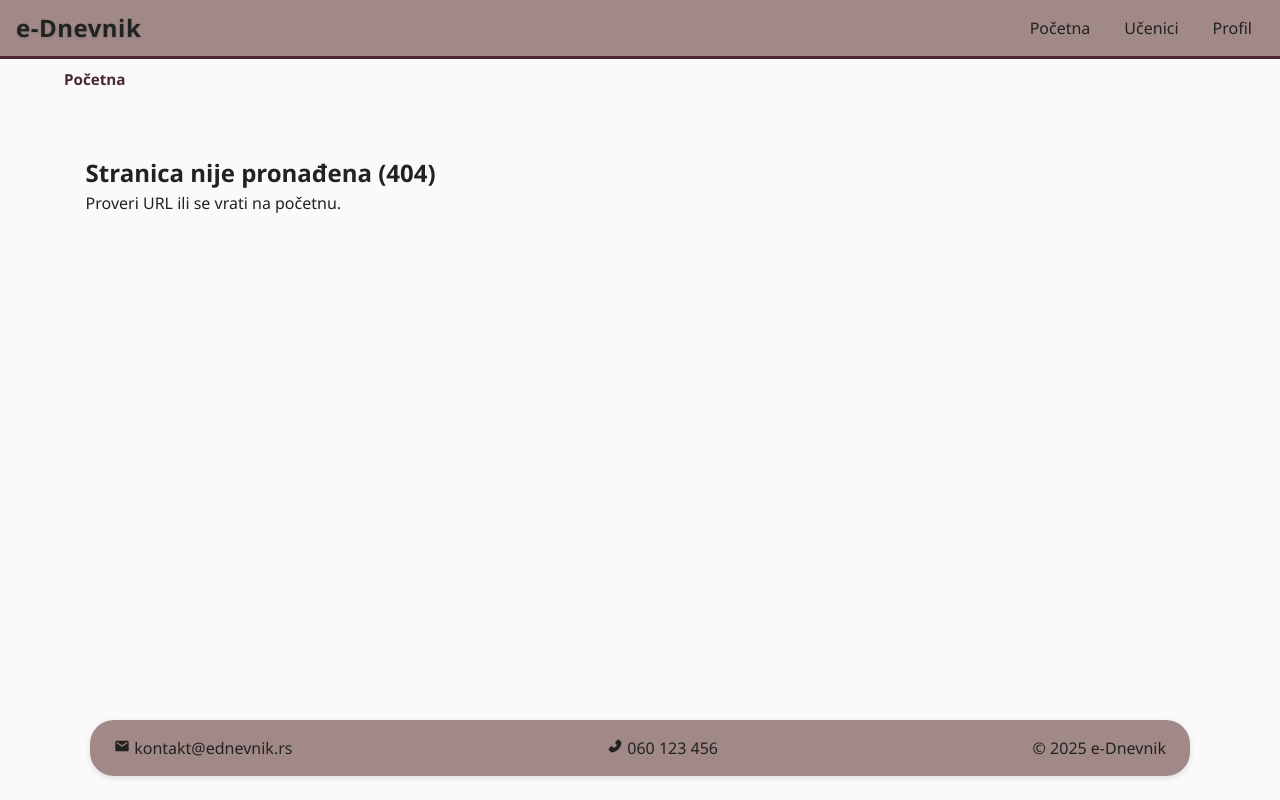
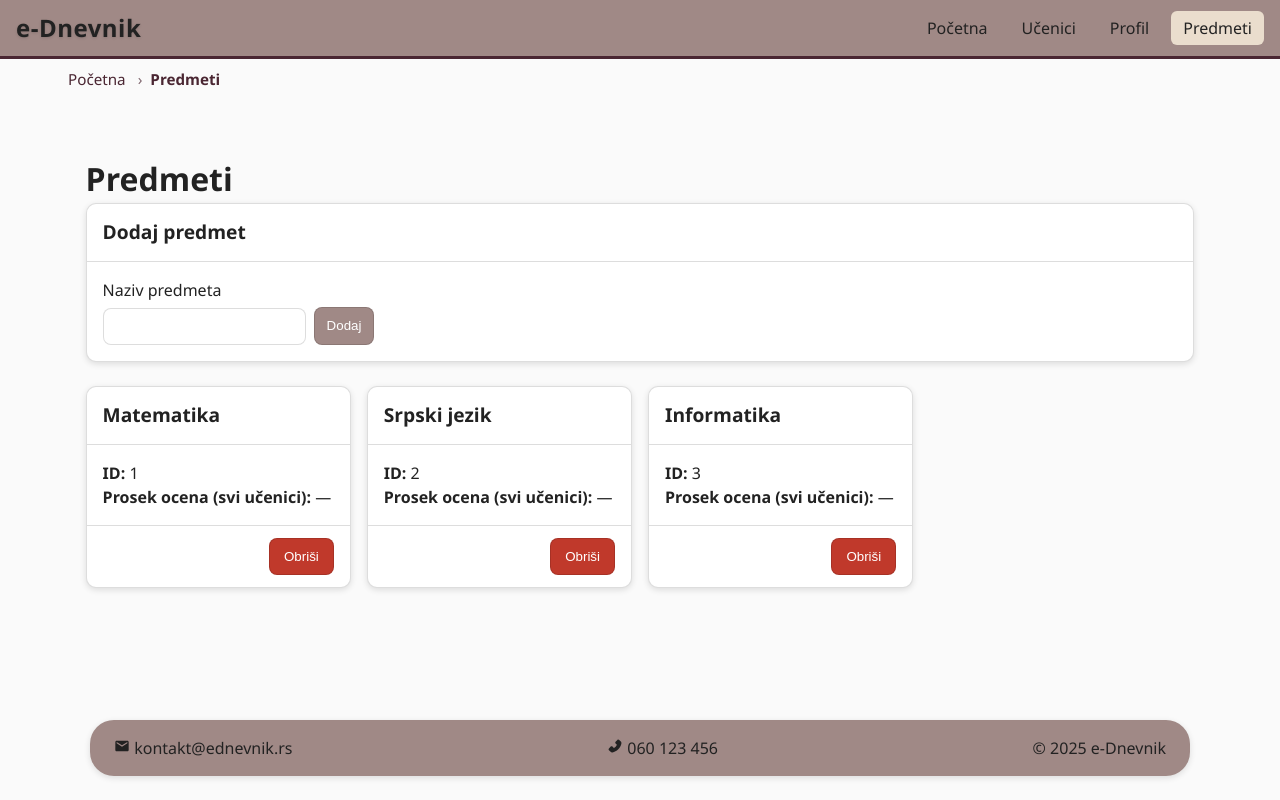
Before and after one commit to elab-development/internet-tehnologije-2024-projekat-appednevnik_2019_0057, a React (Create React App) app in the folder frontend/: page /subjects in a window 1280 px wide. Before the commit this address had no page. Built offline with nearby package versions, Linux system fonts and the light colour scheme; sample sign-in values are in the browser's storage.

Commit message:
Dodata stranica predmeti, omoguceno dodavanje ocena

```diff
--- a/frontend/src/App.js
+++ b/frontend/src/App.js
@@ -10,6 +10,7 @@ import Home from "./pages/Home";
 import NotFound from "./pages/NotFound";
 import ProtectedRoute from "./components/ProtectedRoute";
 import GuestRoute from "./components/GuestRoute";
+import Subjects from "./pages/Subjects";
 import { useLocalStorage } from "./hooks/useLocalStorage";
 import { useEffect } from "react";
 
@@ -39,6 +40,7 @@ function App() {
           <Route path="/home" element={<ProtectedRoute> <Home /> </ProtectedRoute> } />
           <Route path="/students" element={<ProtectedRoute allowedRoles={["nastavnik", "admin"]}> <Students /> </ProtectedRoute> } />
           <Route path="/profile" element={<ProtectedRoute> <Profile /></ProtectedRoute> } />
+          <Route path="/subjects" element={<ProtectedRoute allowedRoles={["admin"]}> <Subjects /> </ProtectedRoute> } />
           <Route path="*" element={<NotFound />} />
         </Routes>
       </main>
--- a/frontend/src/components/Breadcrumbs.jsx
+++ b/frontend/src/components/Breadcrumbs.jsx
@@ -10,6 +10,10 @@ const ROUTE_MAP = {
   "/profile": [
     { href: "/", label: "Početna" },
     { href: "/profile", label: "Profil" },
+  ],
+  "/subjects": [
+    { href: "/", label: "Početna" },
+    { href: "/subjects", label: "Predmeti" },
   ],
   "/login": [
     { href: "/", label: "Početna" },
--- a/frontend/src/components/NavBar.jsx
+++ b/frontend/src/components/NavBar.jsx
@@ -7,6 +7,7 @@ export default function NavBar() {
   const user = JSON.parse(localStorage.getItem("user") || "null");
   const role = String(user?.role || "").trim().toLowerCase();
   const canSeeStudents = role === "nastavnik" || role === "admin";
+  const isAdmin = role === "admin";
 
   if (pathname === "/login") {
     return (
@@ -25,6 +26,9 @@ export default function NavBar() {
           <li><NavLink to="/students">Učenici</NavLink></li>
         )}
         <li> <NavLink to="/profile">Profil</NavLink></li>
+        {isAdmin && (
+          <li><NavLink to="/subjects">Predmeti</NavLink></li>
+        )}
       </ul>
     </nav>
   );
--- /dev/null
+++ b/frontend/src/data/grades.js
@@ -0,0 +1,22 @@
+export const DEFAULT_GRADES_MAP = {
+  "1": [
+    { predmetId: 1, ocena: 5, datum: "2025-09-20" },
+    { predmetId: 2, ocena: 4, datum: "2025-09-27" },
+    { predmetId: 3, ocena: 5, datum: "2025-10-01" },
+  ],
+  "2": [
+    { predmetId: 1, ocena: 3, datum: "2025-09-19" },
+    { predmetId: 2, ocena: 4, datum: "2025-09-28" },
+  ],
+  "3": [
+    { predmetId: 2, ocena: 5, datum: "2025-10-02" },
+    { predmetId: 3, ocena: 4, datum: "2025-10-03" },
+  ],
+  "4": [
+    { predmetId: 1, ocena: 5, datum: "2025-09-25" },
+  ],
+  "5": [
+    { predmetId: 3, ocena: 2, datum: "2025-09-22" },
+    { predmetId: 3, ocena: 3, datum: "2025-09-29" },
+  ],
+};
--- a/frontend/src/data/students.js
+++ b/frontend/src/data/students.js
@@ -1,10 +1,10 @@
 export const STUDENTS = [
-  { id: 1, ime: "Ana Petrović",    razred: "IV-1", prosek: 4.80, email: "ana.p@example.com",   telefon: "060-111-111" },
-  { id: 2, ime: "Marko Jovanović", razred: "III-2", prosek: 3.95, email: "marko.j@example.com", telefon: "060-222-222" },
-  { id: 3, ime: "Jelena Ilić",     razred: "II-3", prosek: 4.20, email: "jelena.i@example.com", telefon: "060-333-333" },
-  { id: 4, ime: "Nikola Nikolić",  razred: "I-1",  prosek: 4.50, email: "nikola.n@example.com", telefon: "060-444-444" },
-  { id: 5, ime: "Mina Savić",      razred: "II-2", prosek: 5.00, email: "mina.s@example.com",   telefon: "060-555-555" },
-  { id: 6, ime: "Luka Vuković",    razred: "III-1",prosek: 3.70, email: "luka.v@example.com",   telefon: "060-666-666" },
-  { id: 7, ime: "Teodora Miloš",   razred: "IV-3", prosek: 4.10, email: "teodora.m@example.com",telefon: "060-777-777" },
-  { id: 8, ime: "Stefan Pavlović", razred: "I-2",  prosek: 3.40, email: "stefan.p@example.com", telefon: "060-888-888" }
+  { id: 1, ime: "Ana Petrović",    razred: "IV-1", email: "ana.p@example.com",   telefon: "060-111-111" },
+  { id: 2, ime: "Marko Jovanović", razred: "III-2", email: "marko.j@example.com", telefon: "060-222-222" },
+  { id: 3, ime: "Jelena Ilić",     razred: "II-3", email: "jelena.i@example.com", telefon: "060-333-333" },
+  { id: 4, ime: "Nikola Nikolić",  razred: "I-1",  email: "nikola.n@example.com", telefon: "060-444-444" },
+  { id: 5, ime: "Mina Savić",      razred: "II-2", email: "mina.s@example.com",   telefon: "060-555-555" },
+  { id: 6, ime: "Luka Vuković",    razred: "III-1",email: "luka.v@example.com",   telefon: "060-666-666" },
+  { id: 7, ime: "Teodora Milošević",   razred: "IV-3", email: "teodora.m@example.com",telefon: "060-777-777" },
+  { id: 8, ime: "Stefan Pavlović", razred: "I-2",  email: "stefan.p@example.com", telefon: "060-888-888" }
 ];
--- /dev/null
+++ b/frontend/src/data/subjects.js
@@ -0,0 +1,5 @@
+export const DEFAULT_SUBJECTS = [
+  { id: 1, naziv: "Matematika" },
+  { id: 2, naziv: "Srpski jezik" },
+  { id: 3, naziv: "Informatika" },
+];
--- a/frontend/src/pages/Home.jsx
+++ b/frontend/src/pages/Home.jsx
@@ -1,7 +1,8 @@
 import AppCard from "../components/AppCard";
-import { useMemo } from "react";
+import { useMemo, useState, useEffect } from "react";
 import { useLocalStorage } from "../hooks/useLocalStorage";
 import { STUDENTS } from "../data/students";
+import { DEFAULT_GRADES_MAP } from "../data/grades";
 
 const OBAVESTENJA = [
   {
@@ -33,8 +34,11 @@ const tipToClass = {
   danger: "card-danger",
 };
 
+const LS_GRADES = "grades";
+
 export default function Home() {
   const [user] = useLocalStorage("user", null);
+  const [gradesMap, setGradesMap] = useState({});
 
   const today = new Date().toLocaleDateString("sr-RS", {
     day: "2-digit",
@@ -42,18 +46,49 @@ export default function Home() {
     year: "numeric",
   });
 
+  useEffect(() => {
+    const load = () => {
+      try {
+       const raw = localStorage.getItem(LS_GRADES);
+       setGradesMap(raw ? JSON.parse(raw) : DEFAULT_GRADES_MAP);
+      } catch {
+        setGradesMap({});
+      }
+    };
+
+    load();
+
+    const onStorage = (e) => {
+      if (e.key === LS_GRADES) {
+       load();
+      }
+    };
+    window.addEventListener("storage", onStorage);
+    return () => window.removeEventListener("storage", onStorage);
+  }, []);
+
   const stats = useMemo(() => {
     const total = STUDENTS.length;
-    const avg = total
-      ? STUDENTS.reduce((sum, u) => sum + u.prosek, 0) / total
-      : 0;
+    let sum = 0;
+    let count = 0;
+
+    STUDENTS.forEach((u) => {
+      const gs = gradesMap[String(u.id)] || [];
+      if (gs.length) {
+        sum += gs.reduce((acc, g) => acc + Number(g.ocena || 0), 0);
+        count += gs.length;
+      }
+    });
+
+    const avg = count > 0 ? (sum / count) : 0;
     const gradesCount = new Set(STUDENTS.map((u) => u.razred)).size;
+
     return {
       total,
       avg: avg.toFixed(2),
       gradesCount,
     };
-  }, []);
+  }, [gradesMap]);
 
   return (
     <section className="container page">
--- a/frontend/src/pages/Students.jsx
+++ b/frontend/src/pages/Students.jsx
@@ -1,14 +1,62 @@
-import { useState, useMemo } from "react";
+import { useState, useMemo, useEffect } from "react";
 import AppCard from "../components/AppCard";
 import AppInput from "../components/AppInput";
 import AppModal from "../components/AppModal";
+import AppButton from "../components/AppButton";
 import { STUDENTS } from "../data/students";
+import { DEFAULT_SUBJECTS } from "../data/subjects";
+import { DEFAULT_GRADES_MAP } from "../data/grades";
+
+
+const LS_SUBJECTS = "subjects";
+const LS_GRADES = "grades";
+
+function loadSubjects() {
+  const raw = localStorage.getItem(LS_SUBJECTS);
+  if (!raw) return DEFAULT_SUBJECTS;
+  try { return JSON.parse(raw); } catch { return DEFAULT_SUBJECTS; }
+}
+
+function loadGradesMap() {
+  try { return JSON.parse(localStorage.getItem(LS_GRADES) || "{}"); }
+  catch { return {}; }
+}
+function saveGradesMap(map) {
+  localStorage.setItem(LS_GRADES, JSON.stringify(map));
+}
 
 export default function Students() {
   const [search, setSearch] = useState("");
   const [page, setPage] = useState(1);
   const [selectedStudent, setSelectedStudent] = useState(null);
   const perPage = 4;
+
+  const [subjects, setSubjects] = useState(loadSubjects());
+  const [gradesMap, setGradesMap] = useState(loadGradesMap());
+
+  const [predmetId, setPredmetId] = useState("");
+  const [ocena, setOcena] = useState("5");
+
+  const user = JSON.parse(localStorage.getItem("user") || "null");
+  const role = String(user?.role || "").trim().toLowerCase();
+  const canSeeStudents = role === "nastavnik";
+
+  useEffect(() => {
+  const raw = localStorage.getItem(LS_GRADES);
+  if (!raw) {
+    localStorage.setItem(LS_GRADES, JSON.stringify(DEFAULT_GRADES_MAP));
+    setGradesMap(DEFAULT_GRADES_MAP);
+  }
+}, []);
+
+  useEffect(() => {
+    const sub = loadSubjects();
+    setSubjects(sub);
+  }, []);
+
+  useEffect(() => {
+    saveGradesMap(gradesMap);
+  }, [gradesMap]);
 
   const filtered = useMemo(() => {
     return STUDENTS.filter(
@@ -24,6 +72,36 @@ export default function Students() {
     const startIndex = (safePage - 1) * perPage;
     return filtered.slice(startIndex, startIndex + perPage);
   }, [filtered, safePage]);
+
+  const gradesFor = (studentId) => gradesMap[String(studentId)] || [];
+
+  const avgFor = (studentId) => {
+    const gs = gradesFor(studentId);
+    if (!gs.length) return "—";
+    const sum = gs.reduce((acc, g) => acc + Number(g.ocena || 0), 0);
+    return (sum / gs.length).toFixed(2);
+  };
+
+  const addGrade = () => {
+    if (!selectedStudent) return;
+    const sid = String(selectedStudent.id);
+    const pid = Number(predmetId);
+    const oc = Number(ocena);
+
+    if (!pid || !oc) { alert("Izaberi predmet i ocenu."); return; }
+
+    const now = new Date().toISOString().slice(0, 10);
+    const entry = { predmetId: pid, ocena: oc, datum: now };
+
+    setGradesMap(prev => {
+      const copy = { ...prev };
+      copy[sid] = [...(copy[sid] || []), entry];
+      return copy;
+    });
+
+    setPredmetId("");
+    setOcena("5");
+  };
 
   return (
     <div className="container page">
@@ -51,7 +129,11 @@ export default function Students() {
                 {
                   label: "Detalji",
                   variant: "primary",
-                  onClick: () => setSelectedStudent(u),
+                  onClick: () => {
+                    setSelectedStudent(u);
+                    setPredmetId("");
+                    setOcena("5");
+                  },
                 },
                 {
                   label: "Poruka",
@@ -64,7 +146,7 @@ export default function Students() {
                 <strong>Razred:</strong> {u.razred}
               </p>
               <p>
-                <strong>Prosek:</strong> {u.prosek.toFixed(2)}
+                <strong>Prosek:</strong> {avgFor(u.id)}
               </p>
               <p>
                 <strong>Email:</strong> {u.email}
@@ -108,18 +190,62 @@ export default function Students() {
       >
         {selectedStudent && (
           <>
-            <p>
-              <strong>Razred:</strong> {selectedStudent.razred}
+            <p><strong>Razred:</strong> {selectedStudent.razred}</p>
+            <p><strong>Email:</strong> {selectedStudent.email}</p>
+            <p><strong>Telefon:</strong> {selectedStudent.telefon}</p>
+
+            <hr style={{ margin: "12px 0", opacity: .3 }} />
+
+            <h4>Ocene</h4>
+            {gradesFor(selectedStudent.id).length === 0 ? (
+              <p>Nema upisanih ocena.</p>
+            ) : (
+              <ul style={{ paddingLeft: 18 }}>
+                {gradesFor(selectedStudent.id).map((g, idx) => {
+                  const subj = subjects.find(s => s.id === g.predmetId)?.naziv || `#${g.predmetId}`;
+                  return (
+                    <li key={idx}>
+                      {subj} — <strong>{g.ocena}</strong> <span style={{ opacity: .7 }}>({g.datum})</span>
+                    </li>
+                  );
+                })}
+              </ul>
+            )}
+
+            <p style={{ marginTop: 8 }}>
+              <strong>Prosek:</strong> {avgFor(selectedStudent.id)}
             </p>
-            <p>
-              <strong>Prosek:</strong> {selectedStudent.prosek.toFixed(2)}
-            </p>
-            <p>
-              <strong>Email:</strong> {selectedStudent.email}
-            </p>
-            <p>
-              <strong>Telefon:</strong> {selectedStudent.telefon}
-            </p>
+
+            {canSeeStudents && (<>
+            <div className="input-wrap" style={{ marginTop: 12 }}>
+              <label>Predmet</label>
+              <select
+                className="input"
+                value={predmetId}
+                onChange={(e) => setPredmetId(e.target.value)}
+              >
+                <option value="">— izaberi predmet —</option>
+                {subjects.map(s => (
+                  <option key={s.id} value={s.id}>{s.naziv}</option>
+                ))}
+              </select>
+            </div>
+
+            <div className="input-wrap" style={{ marginTop: 12 }}>
+              <label>Ocena</label>
+              <select
+                className="input"
+                value={ocena}
+                onChange={(e) => setOcena(e.target.value)}
+              >
+                {[1,2,3,4,5].map(n => <option key={n} value={n}>{n}</option>)}
+              </select>
+            </div>
+
+            <div style={{ marginTop: 12, display: "flex", gap: 8 }}>
+              <AppButton variant="primary" onClick={addGrade}>Dodaj ocenu</AppButton>
+            </div>
+            </>)}
           </>
         )}
       </AppModal>
--- /dev/null
+++ b/frontend/src/pages/Subjects.jsx
@@ -0,0 +1,116 @@
+import { useEffect, useMemo, useState } from "react";
+import AppCard from "../components/AppCard";
+import AppInput from "../components/AppInput";
+import AppButton from "../components/AppButton";
+import { DEFAULT_SUBJECTS } from "../data/subjects";
+
+const LS_SUBJECTS = "subjects";
+const LS_GRADES = "grades";
+
+function loadSubjects() {
+  const raw = localStorage.getItem(LS_SUBJECTS);
+  if (!raw) return DEFAULT_SUBJECTS;
+  try { return JSON.parse(raw); } catch { return DEFAULT_SUBJECTS; }
+}
+
+function saveSubjects(list) {
+  localStorage.setItem(LS_SUBJECTS, JSON.stringify(list));
+}
+
+function loadGradesMap() {
+  try { return JSON.parse(localStorage.getItem(LS_GRADES) || "{}"); }
+  catch { return {}; }
+}
+
+function saveGradesMap(map) {
+  localStorage.setItem(LS_GRADES, JSON.stringify(map));
+}
+
+function removeSubjectFromGrades(subjectId) {
+  const grades = loadGradesMap();
+  let changed = false;
+  for (const sid of Object.keys(grades)) {
+    const before = grades[sid]?.length || 0;
+    grades[sid] = (grades[sid] || []).filter(g => g.predmetId !== subjectId);
+    if (grades[sid].length !== before) changed = true;
+  }
+  if (changed) saveGradesMap(grades);
+}
+
+function subjectAverage(subjectId) {
+  const grades = loadGradesMap();
+  const all = [];
+
+  for (const sid of Object.keys(grades)) {
+    for (const g of (grades[sid] || [])) {
+      if (g.predmetId === subjectId) all.push(Number(g.ocena));
+    }
+  }
+
+  if (!all.length) return "—";
+  const avg = all.reduce((a, b) => a + b, 0) / all.length;
+  return avg.toFixed(2);
+}
+
+export default function Subjects() {
+  const [subjects, setSubjects] = useState(loadSubjects());
+  const [naziv, setNaziv] = useState("");
+  const [error, setError] = useState("");
+
+  useEffect(() => { saveSubjects(subjects); }, [subjects]);
+
+  const nextId = useMemo(() => {
+    return subjects.length ? Math.max(...subjects.map(s => s.id)) + 1 : 1;
+  }, [subjects]);
+
+  const handleAdd = () => {
+    const name = naziv.trim();
+    setError("");
+    if (!name) { setError("Naziv je obavezan."); return; }
+    if (subjects.some(s => s.naziv.toLowerCase() === name.toLowerCase())) {
+      setError("Predmet sa tim nazivom već postoji.");
+      return;
+    }
+    setSubjects(prev => [...prev, { id: nextId, naziv: name }]);
+    setNaziv("");
+  };
+
+  const handleDelete = (id) => {
+    if (!window.confirm("Obrisati predmet? Ovo će ukloniti i ocene za taj predmet.")) return;
+    setSubjects(prev => prev.filter(s => s.id !== id));
+    removeSubjectFromGrades(id);
+  };
+
+  return (
+    <div className="container page">
+      <h1>Predmeti</h1>
+
+      <AppCard title="Dodaj predmet">
+        <div className="inline-form">
+          <AppInput
+            label="Naziv predmeta"
+            value={naziv}
+            onChange={(e) => setNaziv(e.target.value)}
+            error={error}
+          />
+          <AppButton variant="primary" onClick={handleAdd}>Dodaj</AppButton>
+        </div>
+      </AppCard>
+
+      <div className="grid" style={{ marginTop: 16 }}>
+        {subjects.map((s) => (
+          <AppCard
+            key={s.id}
+            title={s.naziv}
+            actions={[
+              { label: "Obriši", variant: "danger", onClick: () => handleDelete(s.id) }
+            ]}
+          >
+            <p><strong>ID:</strong> {s.id}</p>
+            <p><strong>Prosek ocena (svi učenici):</strong> {subjectAverage(s.id)}</p>
+          </AppCard>
+        ))}
+      </div>
+    </div>
+  );
+}
--- a/frontend/src/styles/layout.css
+++ b/frontend/src/styles/layout.css
@@ -255,3 +255,22 @@
   font-weight: 700;
   margin-top: 4px;
 }
+
+.card p strong { color: var(--ink); }
+
+/* Dodaj predmet */
+.inline-form {
+  display: flex;
+  gap: 8px;
+  align-items: flex-end;
+  flex-wrap: wrap;
+}
+
+.inline-form .input-wrap {
+  margin-bottom: 0;
+}
+
+.inline-form .btn {
+  height: 38px;
+  padding: 0 12px;
+}
```
